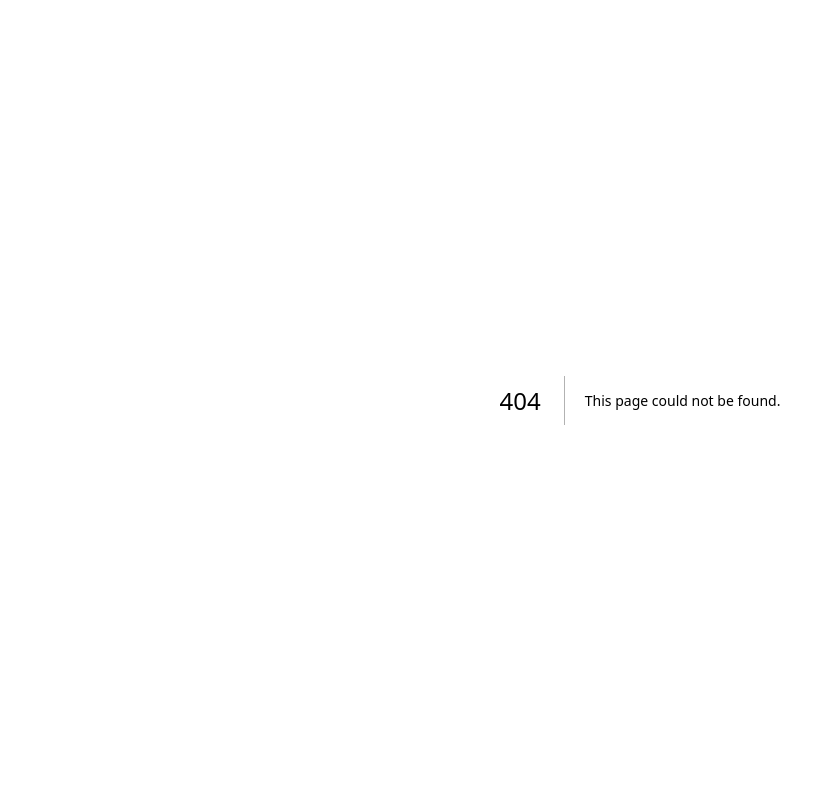
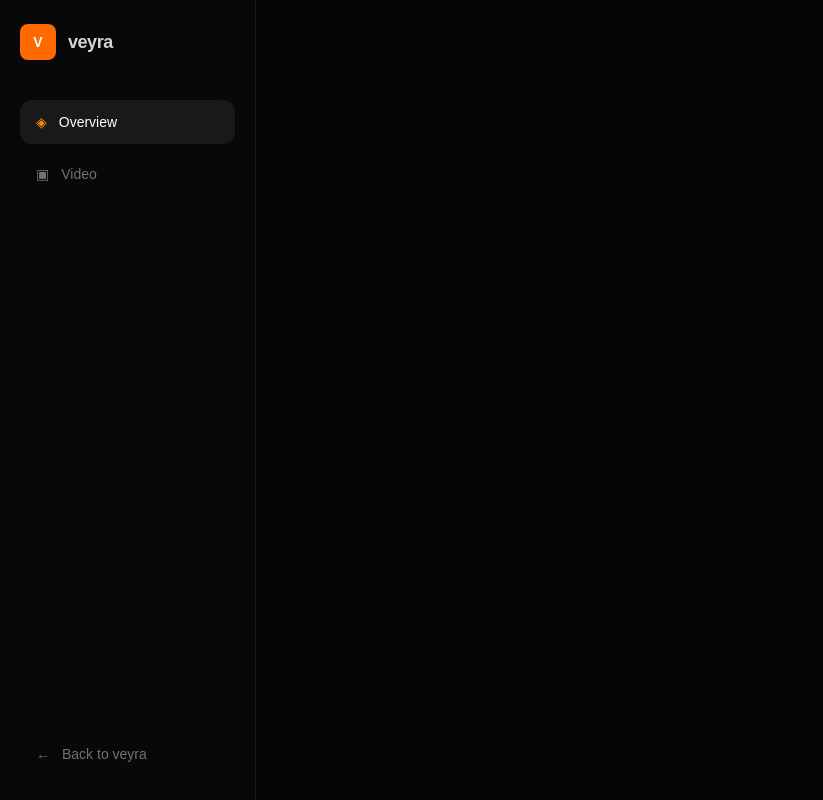
Before and after one commit to HacktoberTrack/veyra, a Next.js app: page /dashboard in a window 1280 px wide. Before the commit this address had no page. Shown: the whole page, without its empty margins (0-823 px from the left). Built offline with nearby package versions, Linux system fonts and the light colour scheme.

Commit message:
feat: add dashboard navbar

```diff
--- /dev/null
+++ b/app/dashboard/page.tsx
@@ -0,0 +1,5 @@
+import Dashboard from "@/components/Dashboard/Dashboard";
+
+export default function DashboardPage() {
+  return <Dashboard />;
+}
--- /dev/null
+++ b/components/Dashboard/Dashboard.tsx
@@ -0,0 +1,9 @@
+import DashboardNav from "./Dashboardnav";
+
+export default function Dashboard() {
+  return (
+    <main className="min-h-screen bg-[#050505] text-white">
+      <DashboardNav />
+    </main>
+  );
+}
--- /dev/null
+++ b/components/Dashboard/Dashboardnav.tsx
@@ -0,0 +1,42 @@
+import Link from "next/link";
+
+export default function DashboardNav() {
+  return (
+    <aside className="fixed left-0 top-0 flex h-screen w-64 flex-col border-r border-white/[0.08] bg-[#080808] px-5 py-6">
+      {/* Logo */}
+      <Link href="/" className="flex items-center gap-3">
+        <div className="flex h-9 w-9 items-center justify-center rounded-lg bg-orange-500 text-sm font-bold text-white">
+          V
+        </div>
+
+        <span className="text-lg font-semibold tracking-tight text-zinc-300">
+          veyra
+        </span>
+      </Link>
+
+      {/* Navigation */}
+      <nav className="mt-10 space-y-2">
+        <button className="flex w-full items-center gap-3 rounded-xl bg-white/[0.07] px-4 py-3 text-sm text-white">
+          <span className="text-orange-400">◈</span>
+          Overview
+        </button>
+
+        <button className="flex w-full items-center gap-3 rounded-xl px-4 py-3 text-sm text-zinc-500 transition hover:bg-white/[0.04] hover:text-zinc-300">
+          <span>▣</span>
+          Video
+        </button>
+      </nav>
+
+      {/* Bottom */}
+      <div className="mt-auto">
+        <Link
+          href="/"
+          className="flex items-center gap-3 rounded-xl px-4 py-3 text-sm text-zinc-500 transition hover:bg-white/[0.04] hover:text-zinc-300"
+        >
+          <span>←</span>
+          Back to veyra
+        </Link>
+      </div>
+    </aside>
+  );
+}
--- a/components/Hero.tsx
+++ b/components/Hero.tsx
@@ -1,16 +1,15 @@
+import Link from "next/link";
+
 export default function Hero() {
   return (
     <section className="relative flex min-h-[80vh] items-center justify-center overflow-hidden px-6">
-
       <div className="pointer-events-none absolute left-1/2 top-1/2 h-[500px] w-[500px] -translate-x-1/2 -translate-y-1/2 rounded-full bg-violet-600/10 blur-[120px]" />
 
       <div className="relative mx-auto flex max-w-4xl flex-col items-center text-center">
-
         <div className="mb-6 flex items-center gap-2 rounded-full border border-zinc-800 bg-zinc-900/60 px-4 py-2 text-sm text-zinc-400 backdrop-blur">
           <span className="block h-2 w-2 shrink-0 rounded-full bg-green-500 shadow-[0_0_8px_2px_rgba(34,197,94,0.6)]" />
           <span>AI-powered video intelligence</span>
         </div>
-
 
         <h1 className="max-w-4xl text-5xl font-semibold leading-[1.05] tracking-tight sm:text-6xl md:text-7xl">
           Understand long videos
@@ -20,23 +19,24 @@ export default function Hero() {
           </span>
         </h1>
 
-
         <p className="mt-7 max-w-2xl text-base leading-7 text-zinc-400 sm:text-lg">
           Paste a YouTube video and let veyra break it into focused sections,
           summaries, key points, and useful resources.
         </p>
 
-
         <div className="mt-10 flex w-full max-w-2xl flex-col gap-2 rounded-2xl border border-zinc-800 bg-zinc-950/80 p-2 shadow-2xl backdrop-blur sm:flex-row">
           <input
             type="text"
             placeholder="Paste a YouTube URL..."
-            className="h-12 flex-1 bg-transparent px-4 text-sm text-white outline-none placeholder:text-zinc-600"
+            className="h-10 flex-1 bg-transparent px-4 text-sm text-white outline-none placeholder:text-zinc-600"
           />
 
-          <button className="h-12 rounded-xl bg-zinc-300 px-6 text-sm font-medium text-black transition hover:bg-zinc-200">
+          <Link
+            href="/dashboard"
+            className="flex h-10 items-center justify-center rounded-xl bg-zinc-400 px-6 text-sm font-medium text-black transition hover:bg-zinc-200"
+          >
             Analyze video
-          </button>
+          </Link>
         </div>
 
         <p className="mt-4 text-xs text-zinc-600">
```
